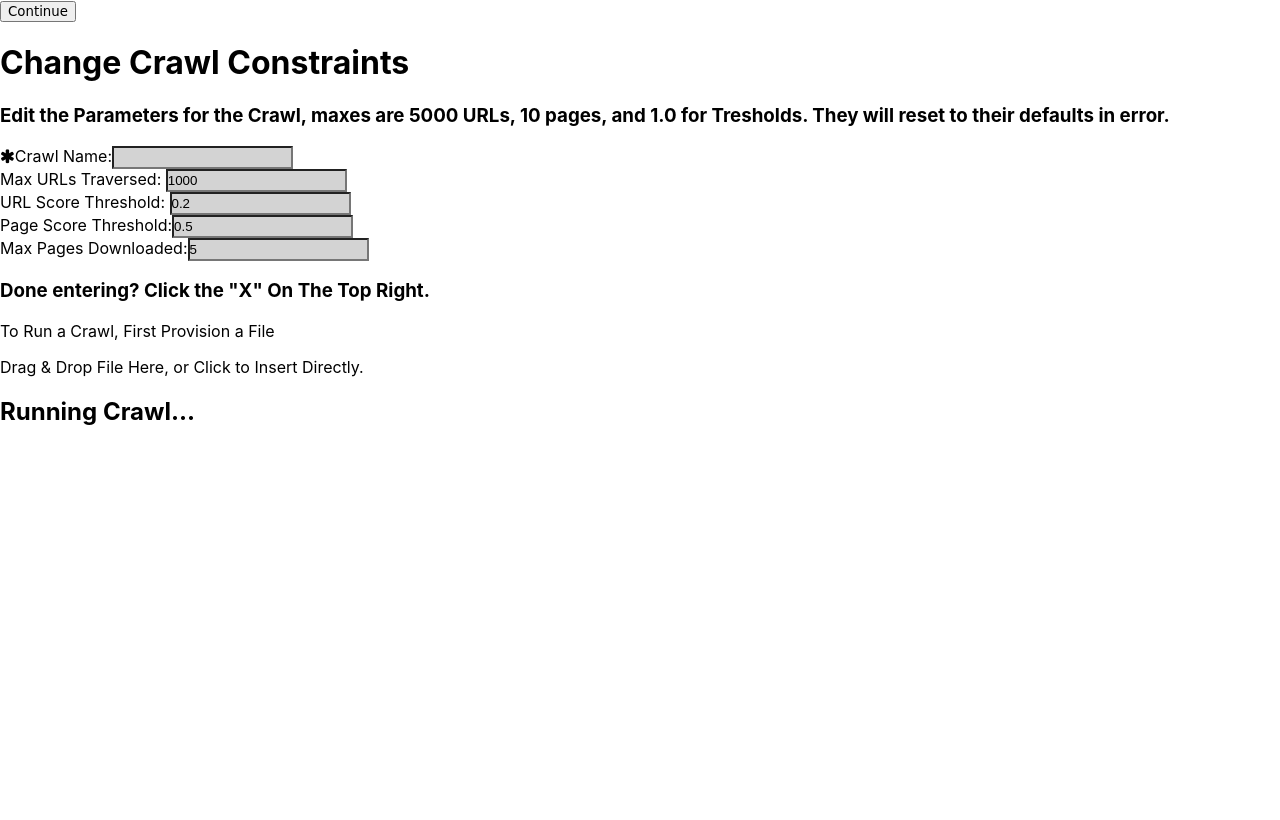
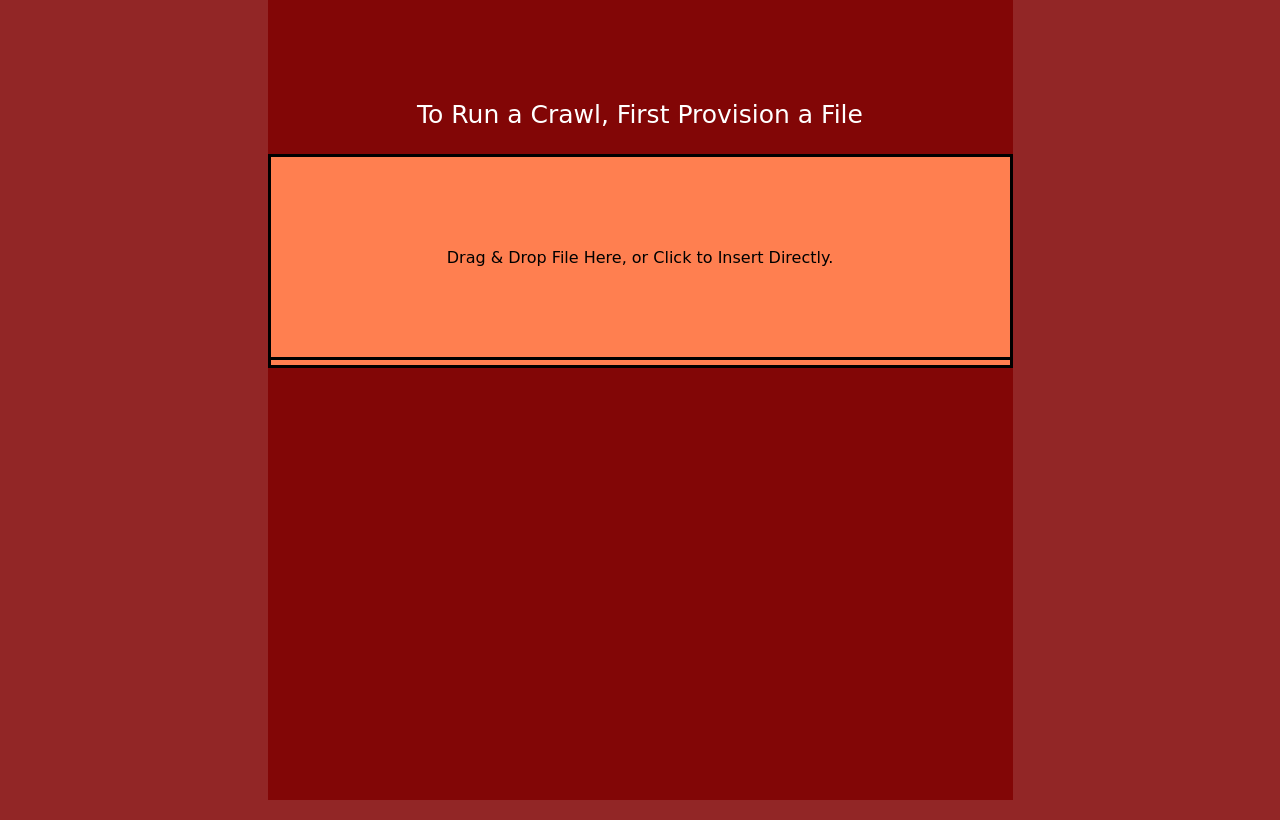
Before and after one commit to jdteaford/cs_4624_web_crawler_and_text_classifier, a React (Create React App) app in the folder client-final/: page /newcrawl in a window 1280 px wide. Built offline with nearby package versions, Linux system fonts and the light colour scheme.

Commit message:
color changes and little fixes

```diff
--- a/client-final/package.json
+++ b/client-final/package.json
@@ -6,10 +6,14 @@
     "@testing-library/jest-dom": "^5.17.0",
     "@testing-library/react": "^13.4.0",
     "@testing-library/user-event": "^13.5.0",
+    "font-awesome": "^4.7.0",
+    "rc-slider": "^10.5.0",
     "react": "^18.2.0",
     "react-dom": "^18.2.0",
+    "react-dropzone": "^14.2.3",
     "react-router-dom": "^6.22.3",
     "react-scripts": "^5.0.1",
+    "uniqid": "^5.4.0",
     "web-vitals": "^2.1.4"
   },
   "scripts": {
--- a/client-final/src/App.css
+++ b/client-final/src/App.css
@@ -36,3 +36,183 @@
     transform: rotate(360deg);
   }
 }
+
+
+html, body{
+  background-color: rgb(127, 0, 0, 0.85);
+  display: flex;
+  justify-content: center;
+  overflow-x: hidden;
+  height: 100%;
+  margin: 0;
+  font-family: "Comic Sans MS";
+}
+.hide{
+  visibility: hidden;
+}
+/*
+crawler css
+*/
+p{
+  margin: 20px;
+}
+.crawl__initializer--wrapper{
+  width: 100%;
+  display: flex;
+  align-items: center;
+  flex-direction: column;
+  margin-top: 100px;
+}
+.crawl__initializer--instructions{
+  color: white;
+  font-size: 25px;
+  margin-bottom: 25px;
+}
+.input__wrapper{
+  border-style: solid;
+  cursor: pointer;
+  width: 739px;
+  background-color: #FF7F50;
+  transition: all 350ms ease;
+}
+.dropzone{
+  border-bottom-style: solid;
+  margin-bottom: 5px;
+  background-color: #FF7F50;
+  display: flex; /* Use flexbox to center text vertically and horizontally */
+  align-items: center; /* Center vertically */
+  justify-content: center; /* Center horizontally */
+  height: 200px;
+}
+.file__holder{
+  border: 1px;
+}
+.run__crawl, .remove__file{
+  width: 241.7px;
+  height: 40px;
+  background-color: rgba(255, 255, 255, 0.237);
+  border: none;
+  border-style: solid;
+  border-width: 3px;
+  margin-top: 4px;
+  text-decoration: none;
+  font-size: 15px;
+  margin: 5px;
+  transition: all 350ms ease;
+}
+.run__crawl:hover, .remove__file:hover{
+  background: #6d9dca6e;
+  cursor: pointer;
+  transform: scale(1.025);
+}
+.run__crawl:hover .run__crawl, .remove__file:hover .remove__file{
+  color: white;
+}
+
+/*
+
+MODAL CSS
+
+*/
+
+.modal__container{
+  position: absolute;
+  background-color: #FF7F50;
+  width: 1000px;
+  height: 500px;
+  border-radius: 7px;
+  top: 40%;
+  transition: all 350ms ease;
+  box-shadow: 0 20px 80px 0 rgb(0,0,0,0.45);
+  z-index: 100;
+}
+.close__button{
+  position: absolute;
+  left: 25px;
+  bottom: 15px;
+  z-index: 100;
+  border: none;
+  background: none;
+  font-size: 1.5rem;
+  cursor: pointer;
+  border-top-right-radius: 15px;
+  margin-top: 1px;
+  margin-right: 5px;
+  transition: all 350ms ease;
+}
+.modal__header{
+  margin-left: 2rem;
+}
+.modal__instructions{
+  margin-left: 2rem;
+  margin-right: 2rem;
+  margin-bottom: -1rem;
+  font-weight: normal;
+  font-style: italic;
+}
+.constraint__wrapper{
+  display: flex;
+  flex-direction: column;
+  justify-content: space-between;
+  height: 50%;
+  margin-top: 50px;
+}
+.user__hardcount--container{
+  width: 100%;
+  display: flex;
+  flex-direction: row;
+  justify-content: space-evenly;
+  position: relative;
+}
+.hardcount__label{
+  font-size: 1.15rem;
+  position: absolute;
+  left: 100px;
+}
+.fa-asterisk{
+  color: rgb(169, 28, 28);
+  margin-right: 10px;
+}
+.url__hardcount--input{
+  height: 20px;
+  position: absolute;
+  right: 120px;
+}
+.hidden{
+  opacity: 0;
+  z-index: -100;
+}
+.show{
+  opacity: 1;
+  z-index: 100;
+}
+
+/*
+Spinner stuff
+*/
+.spinner {
+  display: inline-block;
+  width: 40px;
+  height: 40px;
+  border: 4px solid rgba(255, 255, 255, 0.3);
+  border-radius: 50%;
+  border-top: 4px solid #FF7F50;
+  animation: spin 1s linear infinite;
+  margin-top: 50px;
+}
+.spinner--wrapper{
+  display: flex;
+  flex-direction: row;
+  justify-content: center;
+  align-items: center;
+  text-align: center;
+  margin-bottom: 50px;
+}
+.spinner__text{
+  margin-top: 55px;
+  margin-left: 20px;
+}
+@keyframes spin {
+  0% { transform: rotate(0deg); }
+  100% { transform: rotate(360deg); }
+}
--- a/client-final/src/pages/NewCrawl.jsx
+++ b/client-final/src/pages/NewCrawl.jsx
@@ -158,7 +158,7 @@ const NewCrawl = () => {
     <>
         <div className={`modal__container ${modalClass}`}>
         {/* <Banner /> */}
-        <button className="close__button" onClick={toggleModal}>Continue</button>
+        <button className="close__button" onClick={toggleModal}>X</button>
         <h1 className="modal__header">Change Crawl Constraints</h1>
         <h3 className="modal__instructions">Edit the Parameters for the Crawl, maxes are 5000 URLs, 10 pages, and 1.0 for Tresholds. They will reset to their defaults in error.</h3>
             <div className="constraint__wrapper">
@@ -215,7 +215,7 @@ const NewCrawl = () => {
                         onChange={handlePageTotalChange}
                     />
                 </div>
-                <h3 className="modal__instructions">Done entering? Click the "X" On The Top Right.</h3>
+                <h3 className="modal__instructions">Done entering? Click the "X" On The Bottom Left.</h3>
             </div>
       </div>
 
```
Also changed, not shown: 1 other file (tests, documents, lock files or other folders).
